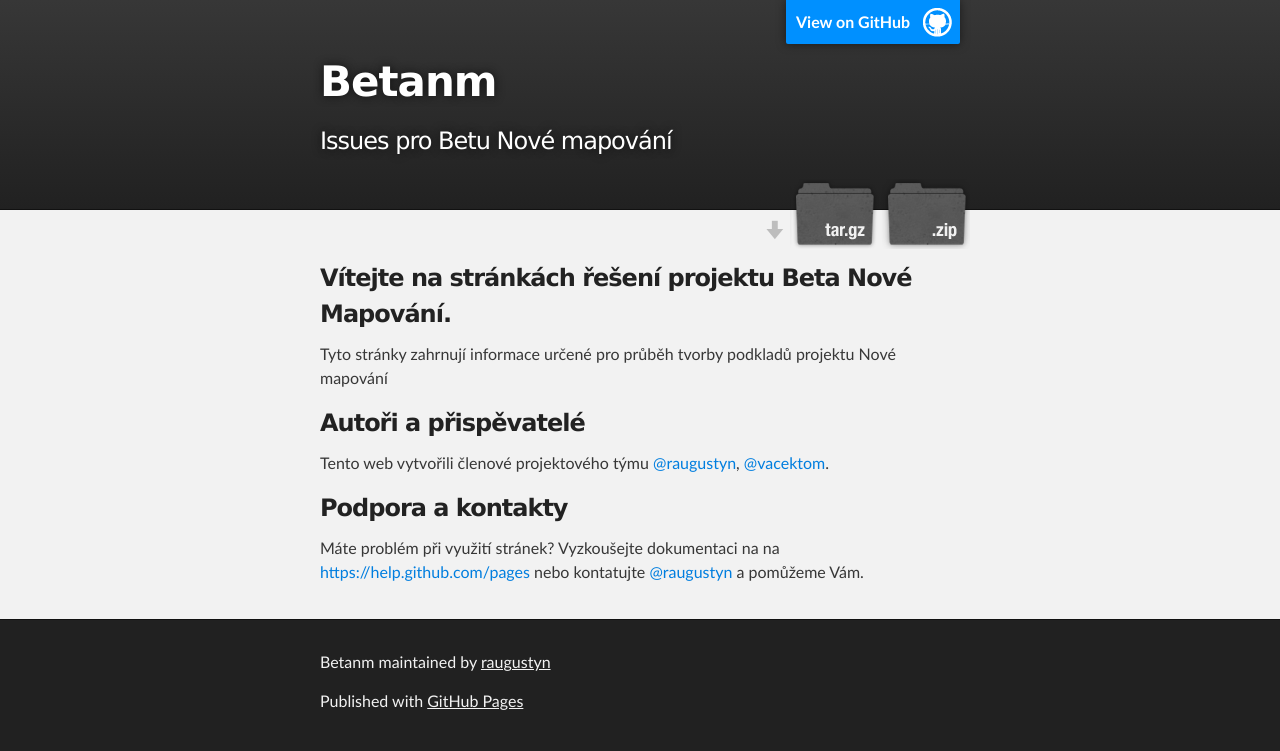
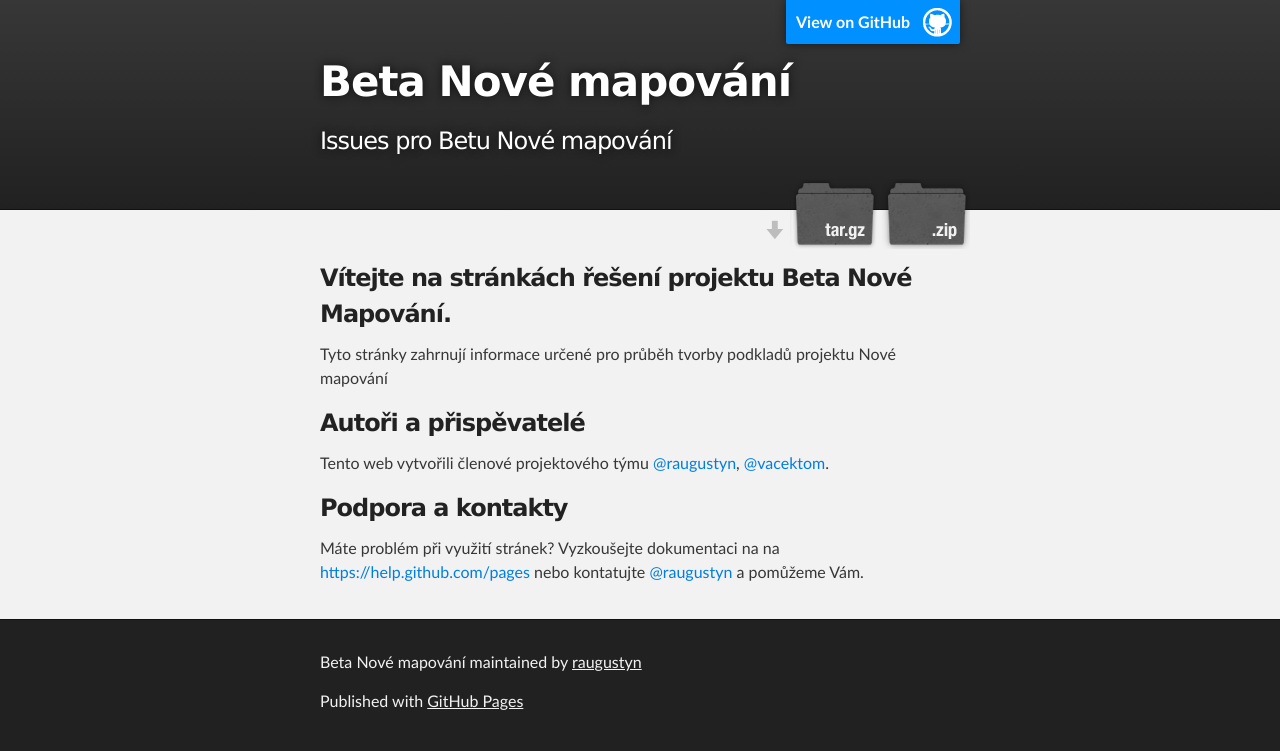
Before and after one commit to raugustyn/BetaNM, a plain HTML site: page index.html in a window 1280 px wide. Drawn offline with Linux system fonts and the light colour scheme.

Commit message:
Create gh-pages branch via GitHub

```diff
--- a/index.html
+++ b/index.html
@@ -4,11 +4,11 @@
   <head>
     <meta charset='utf-8'>
     <meta http-equiv="X-UA-Compatible" content="chrome=1">
-    <meta name="description" content="Betanm : Issues pro Betu Nové mapování">
+    <meta name="description" content="Beta Nové mapování : Issues pro Betu Nové mapování">
 
     <link rel="stylesheet" type="text/css" media="screen" href="stylesheets/stylesheet.css">
 
-    <title>Betanm</title>
+    <title>Beta Nové mapování</title>
   </head>
 
   <body>
@@ -18,7 +18,7 @@
         <header class="inner">
           <a id="forkme_banner" href="https://github.com/raugustyn/BetaNM">View on GitHub</a>
 
-          <h1 id="project_title">Betanm</h1>
+          <h1 id="project_title">Beta Nové mapování</h1>
           <h2 id="project_tagline">Issues pro Betu Nové mapování</h2>
 
             <section id="downloads">
@@ -51,7 +51,7 @@
     <!-- FOOTER  -->
     <div id="footer_wrap" class="outer">
       <footer class="inner">
-        <p class="copyright">Betanm maintained by <a href="https://github.com/raugustyn">raugustyn</a></p>
+        <p class="copyright">Beta Nové mapování maintained by <a href="https://github.com/raugustyn">raugustyn</a></p>
         <p>Published with <a href="https://pages.github.com">GitHub Pages</a></p>
       </footer>
     </div>
--- a/params.json
+++ b/params.json
@@ -1 +1 @@
-{"name":"Betanm","tagline":"Issues pro Betu Nové mapování","body":"### Vítejte na stránkách řešení projektu Beta Nové Mapování.\r\nTyto stránky zahrnují informace určené pro průběh tvorby podkladů projektu Nové mapování\r\n\r\n\r\n### Autoři a přispěvatelé\r\nTento web vytvořili členové projektového týmu @raugustyn, @vacektom.\r\n\r\n### Podpora a kontakty\r\nMáte problém při využití stránek? Vyzkoušejte dokumentaci na na https://help.github.com/pages nebo kontatujte  @raugustyn a pomůžeme Vám.\r\n","google":"","note":"Don't delete this file! It's used internally to help with page regeneration."}
+{"name":"Beta Nové mapování","tagline":"Issues pro Betu Nové mapování","body":"### Vítejte na stránkách řešení projektu Beta Nové Mapování.\r\nTyto stránky zahrnují informace určené pro průběh tvorby podkladů projektu Nové mapování\r\n\r\n\r\n### Autoři a přispěvatelé\r\nTento web vytvořili členové projektového týmu @raugustyn, @vacektom.\r\n\r\n### Podpora a kontakty\r\nMáte problém při využití stránek? Vyzkoušejte dokumentaci na na https://help.github.com/pages nebo kontatujte  @raugustyn a pomůžeme Vám.\r\n","google":"","note":"Don't delete this file! It's used internally to help with page regeneration."}
```
